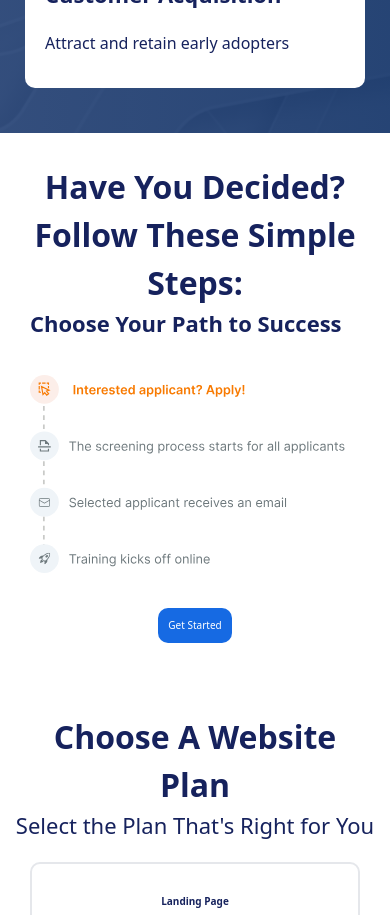
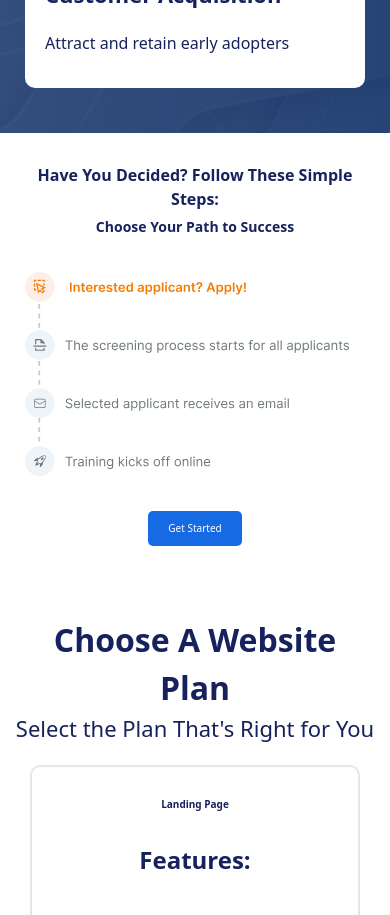
Before and after one commit to Thoobi/megadel-africa, a React (Vite) app: page / in a window 390 px wide. Shown: the part 3340-4255 px from the top of the page. Built offline with nearby package versions, Linux system fonts and the light colour scheme.

Commit message:
style: update layout and typography in Steps section for improved readability and consistency

```diff
--- a/src/components/stepsSection.jsx
+++ b/src/components/stepsSection.jsx
@@ -2,15 +2,17 @@ import applySteps from "../asset/apply-steps-img.svg";
 
 export default function Steps() {
   return (
-    <section className="flex flex-col justify-between items-center p-12 gap-14 lg:gap-0 lg:flex-row lg:p-24 xl:p-32">
-      <div className="flex flex-col text-custom-blue-500 font-semibold lg:gap-[2rem] xl:gap-3 xl:w-1/2">
-        <h2 className="text-center text-32 lg:text-left lg:text-40">
-          Have You Decided? <br /> Follow These{" "}
+    <section className="flex flex-col justify-between items-center px-10 py-12 gap-14 lg:gap-0 lg:flex-row lg:p-24 xl:p-32">
+      <div className="flex flex-col text-custom-blue-500 font-semibold gap-2 lg:gap-8 xl:gap-3 xl:w-1/2">
+        <h2 className="text-center text-16 sm:text-32 lg:text-left lg:text-40">
+          Have You Decided? <br className="hidden lg:block" /> Follow These{" "}
           <br className="hidden lg:block" />
           Simple Steps:
         </h2>
 
-        <p className="text-22">Choose Your Path to Success</p>
+        <p className="text-14 text-center sm:text-22">
+          Choose Your Path to Success
+        </p>
 
         <button className="hidden text-white bg-custom-blue-100 rounded-2xl self-start text-16 lg:block lg:px-16 lg:py-6">
           Get Started
@@ -25,7 +27,7 @@ export default function Steps() {
         />
       </div>
 
-      <button className="text-white bg-custom-blue-100 rounded-2xl px-4 py-4 lg:hidden">
+      <button className="text-white bg-custom-blue-100 rounded-lg px-8 py-4 lg:hidden">
         Get Started
       </button>
     </section>
```
